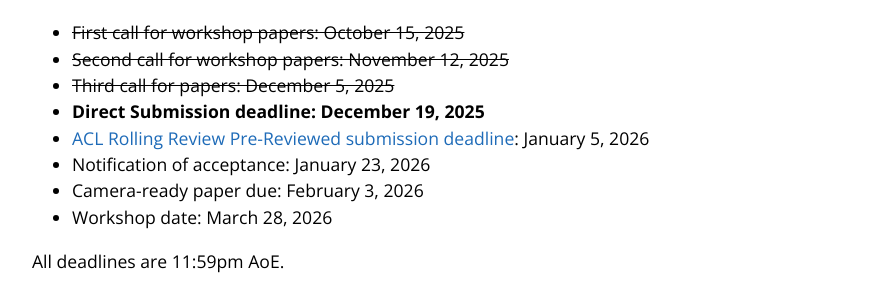
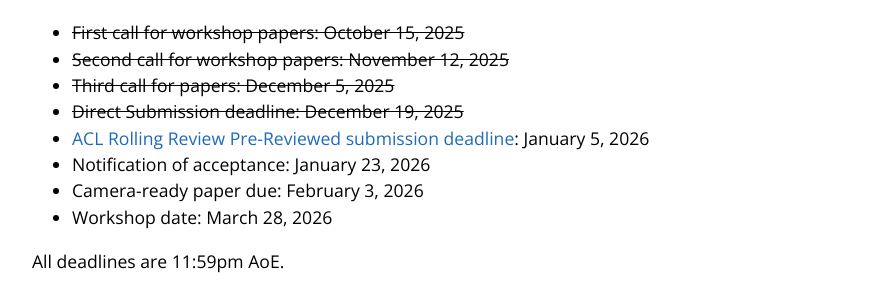
Before and after one commit to HeaLing-workshop/HeaLing-workshop.github.io, a Jekyll site: the page built from index.md, in a window 1280 px wide. Shown: the part 1306-1600 px from the top of the page, without its empty margins (192-1082 px from the left). Built offline with Jekyll 4.4.1, drawn with Linux system fonts in a browser that asks for light colours.

```diff
--- a/index.md
+++ b/index.md
@@ -12,7 +12,7 @@ _Tagline:_ Exploring Linguistic Analysis in Medicine and Healthcare: Bridging Hy
 - ~~First call for workshop papers: October 15, 2025~~
 - ~~Second call for workshop papers: November 12, 2025~~
 - ~~Third call for papers: December 5, 2025~~
-- **Direct Submission deadline: December 19, 2025**
+- ~~Direct Submission deadline: December 19, 2025~~
 - [ACL Rolling Review Pre-Reviewed submission deadline](https://aclrollingreview.org/cfp): January 5, 2026
 - Notification of acceptance: January 23, 2026
 - Camera-ready paper due: February 3, 2026
```
